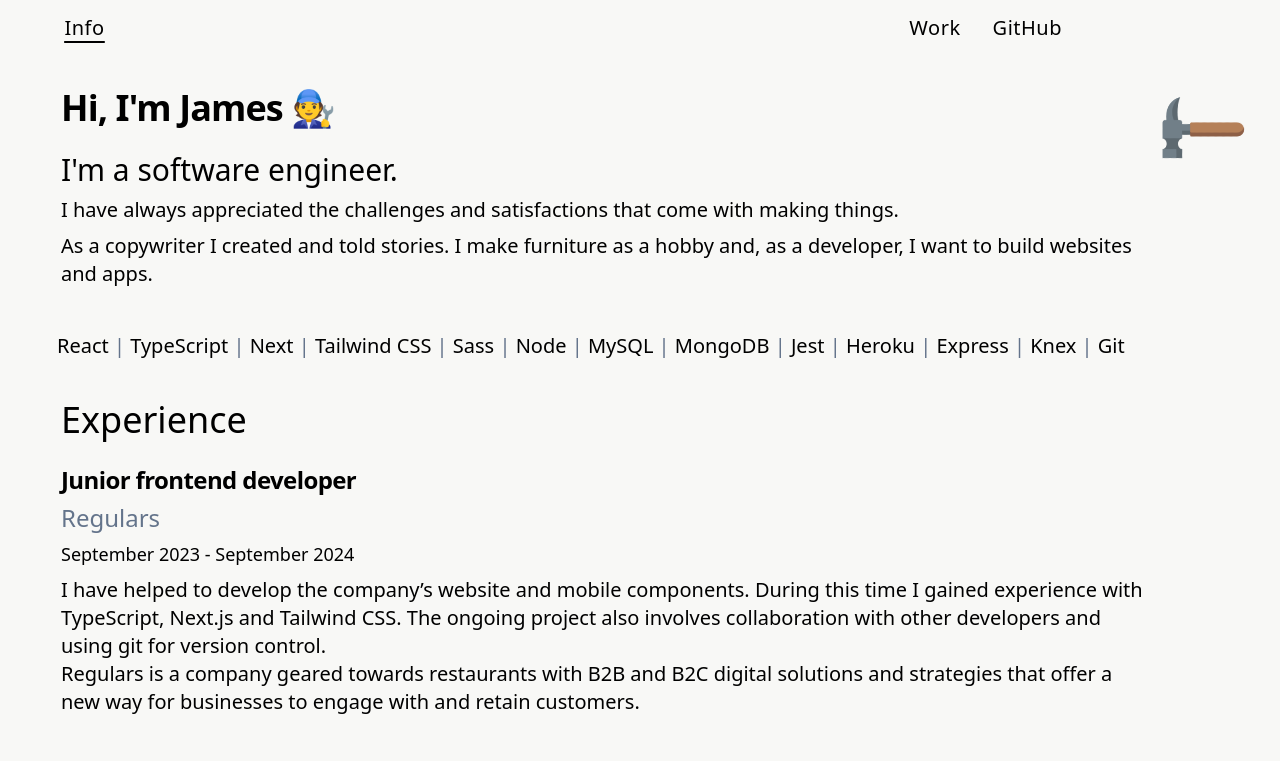
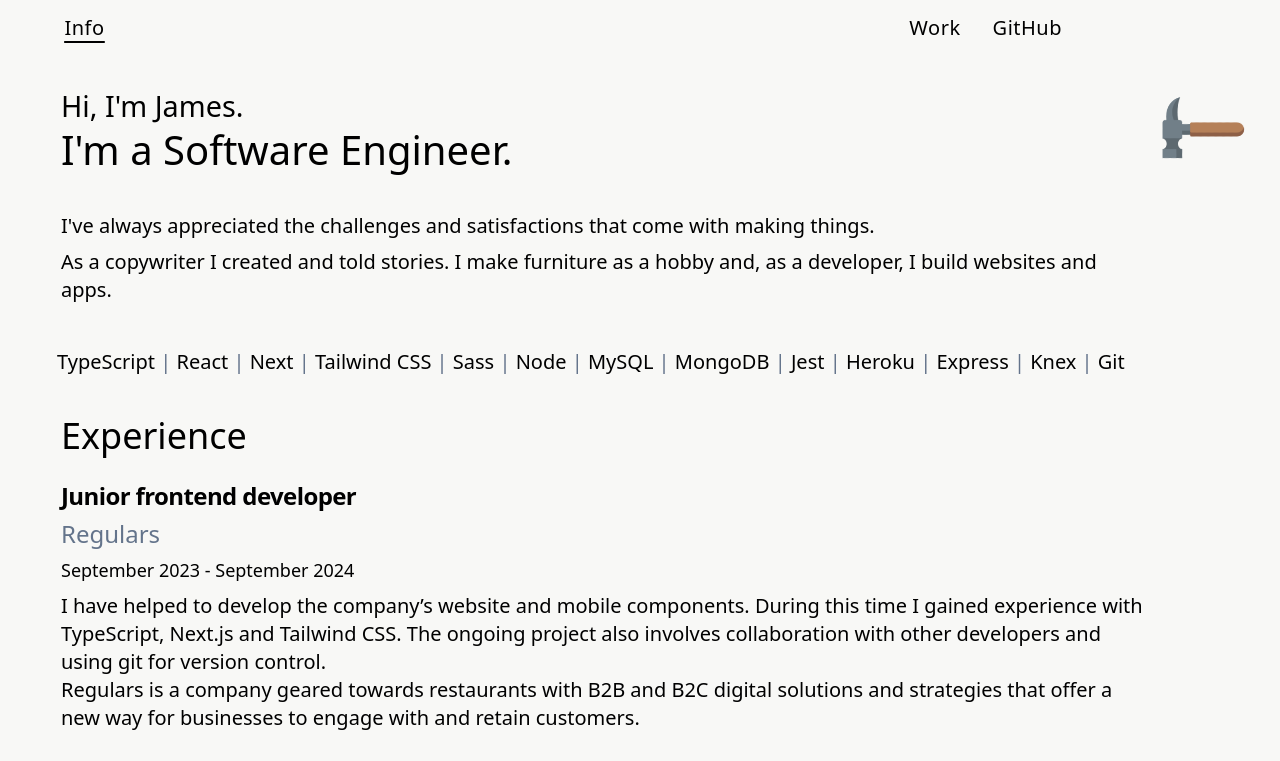
Before and after one commit to Lopside95/james-site, a Next.js app: page / in a window 1280 px wide. Shown: the top 761 px of the page. Built offline with nearby package versions, Linux system fonts and the light colour scheme.

Commit message:
add typewriter

```diff
--- a/src/components/home/Intro.tsx
+++ b/src/components/home/Intro.tsx
@@ -1,23 +1,24 @@
 import { Card, CardContent, CardTitle, CardHeader } from "@ui/card";
 import Emoji from "../ui/emoji";
+import Typewriter from "./typewriter";
 
 const Intro = () => {
   return (
     <Card className="w-full bg-transparent border-none md:text-3xl ">
       <CardHeader>
-        <CardTitle className="md:text-4xl">
+        <Typewriter />
+        {/* <CardTitle className="md:text-4xl">
           Hi, I'm James <Emoji label="engineer" symbol="🧑‍🔧" />
-        </CardTitle>
+        </CardTitle> */}
       </CardHeader>
       <CardContent className="md:text-3xl flex gap-4 md:gap-2  flex-col">
-        I'm a software engineer.
         <p>
-          I have always appreciated the challenges and satisfactions that come
+          I've always appreciated the challenges and satisfactions that come
           with making things.
         </p>
         <p>
           As a copywriter I created and told stories. I make furniture as a
-          hobby and, as a developer, I want to build websites and apps.
+          hobby and, as a developer, I build websites and apps.
         </p>
       </CardContent>
     </Card>
--- a/src/components/home/techStack.tsx
+++ b/src/components/home/techStack.tsx
@@ -6,8 +6,8 @@ const TechStack = () => {
   const [isMobile, setIsMobile] = useState<boolean>();
 
   const stack = [
+    "TypeScript",
     "React",
-    "TypeScript",
     "Next",
     "Tailwind CSS",
     "Sass",
--- /dev/null
+++ b/src/components/home/typewriter.tsx
@@ -0,0 +1,57 @@
+import React, { SetStateAction, useEffect, useState } from "react";
+import { TypeAnimation } from "react-type-animation";
+
+// type TypewriterProps = {
+//   isCursorActive: boolean;
+//   setIsCursorActive: React.Dispatch<SetStateAction<boolean>>;
+// };
+
+const Typewriter = () => {
+  const [step, setStep] = useState<number>(1);
+  //   const [isTyping, setIsTyping] = useState<string>("");
+  const [fontSize, setFontSize] = useState<string>("1.5rem");
+
+  useEffect(() => {
+    console.log("step", step);
+  }, [step]);
+
+  return (
+    <div>
+      <TypeAnimation
+        sequence={[
+          "Hi 👋",
+          800,
+          "Hi, I'm James.",
+          900,
+
+          () => {
+            setStep(2);
+          },
+        ]}
+        cursor={false}
+        // cursor={step === 2 ? false : true}
+        wrapper="span"
+        speed={40}
+        style={{
+          fontSize: "1.8rem",
+          //   fontSize: step === 1 ? "1.5rem" : "4rem",
+          display: "inline-block",
+        }}
+      />
+      <div className="h-16 py-2">
+        {step === 2 && (
+          <TypeAnimation
+            sequence={["I'm a Software Engineer.", 1000]}
+            //   sequence={["Hi, 👋", 1000, "Hi, I'm James", 1000, "Hi, I'm James", 1000]}
+            wrapper="span"
+            speed={50}
+            style={{ fontSize: "2.5rem", display: "inline-block" }}
+            cursor={false}
+          />
+        )}
+      </div>
+    </div>
+  );
+};
+
+export default Typewriter;
--- a/src/pages/cv.tsx
+++ b/src/pages/cv.tsx
@@ -3,9 +3,7 @@ import Wheel from "@/components/home/wheel";
 export default function CV() {
   return (
     <div className="w-full items-center align-middle flex flex-col min-h-screen  ">
-      <section className="sm:w-3/5 ">
-        <Wheel />
-      </section>
+      <h1>Oops! Under Construction</h1>
     </div>
   );
 }
```
